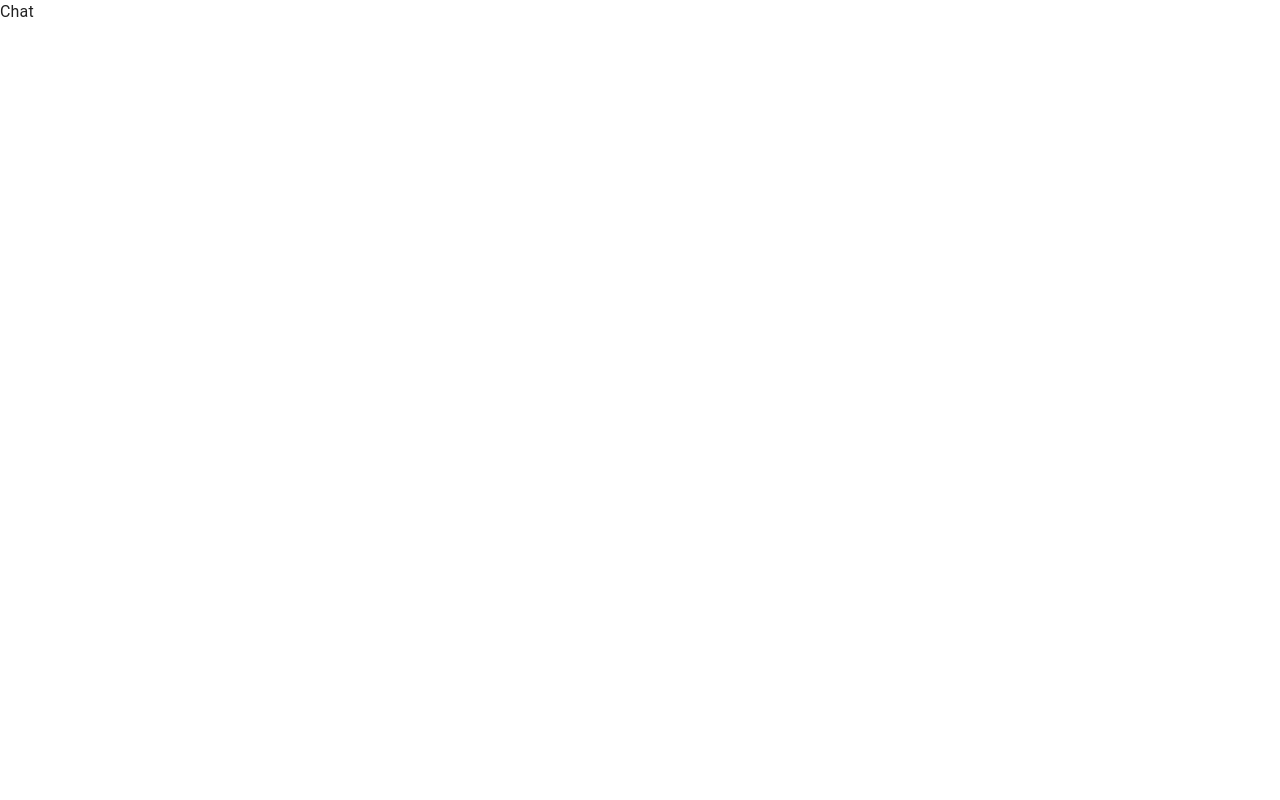
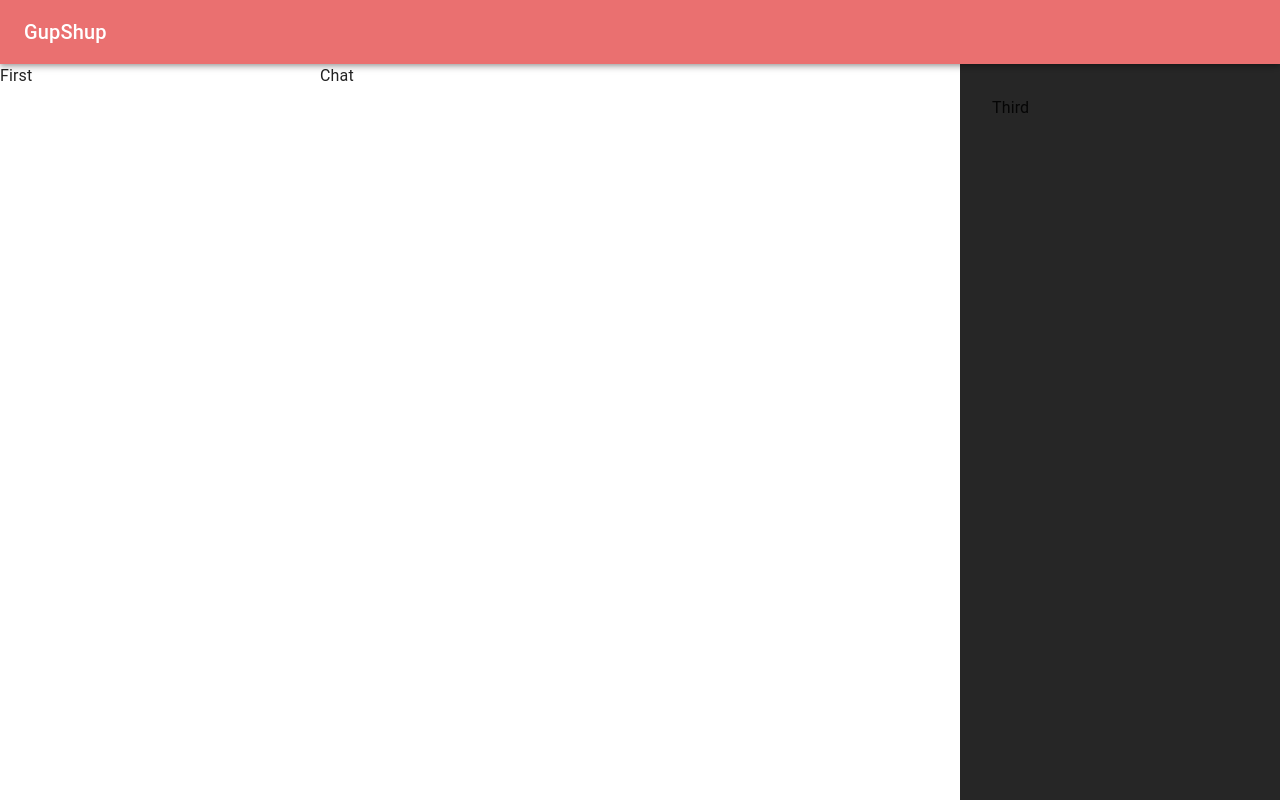
Before and after one commit to Amanletscode/ChatApp, a React (Vite) app: page /chat/1 in a window 1280 px wide. Built offline with nearby package versions, Linux system fonts and the light colour scheme.

Commit message:
New additions regarding SEO optimizations, Reusable components, etc.

```diff
--- a/src/App.jsx
+++ b/src/App.jsx
@@ -6,6 +6,8 @@ const Home = lazy(() => import("./pages/Home"));
 const Login = lazy(() => import("./pages/Login"));
 const Chat = lazy(() => import("./pages/Chat"));
 const Groups = lazy(() => import("./pages/Groups"));
+const NotFound = lazy(()=>import("./pages/NotFound"));
+
 
 let user = true;
 
@@ -24,7 +26,7 @@ const App = () => {
         </ProtectedRoutes>
       } />
 
-  {/* <Route path="*" element={<Home />} /> */}
+  <Route path="*" element={<NotFound />} />
 
       </Routes>
     </BrowserRouter>
--- /dev/null
+++ b/src/components/constants/color.js
@@ -0,0 +1 @@
+export const orange = "#ea7070"
--- /dev/null
+++ b/src/components/layout/AppLayout.jsx
@@ -0,0 +1,56 @@
+import React from "react";
+import Header from "./Header";
+import Title from "../shared/Title";
+import { Grid } from "@mui/material";
+
+const AppLayout = (WrappedComponent) => {
+  return (props) => {
+    return (
+      <>
+        <Title />
+        <Header />
+
+        <Grid container height={"calc(100vh - 4rem)"}>
+          <Grid
+            item
+            sm={4}
+            md={3}
+            sx={{
+              display: { xs: "none", sm: "block" },
+            }}
+            height="100%"
+          >
+            First
+          </Grid>
+
+          <Grid
+            item
+            xs={12}
+            sm={8}
+            md={5}
+            lg={6}
+            height={"100%"}
+          >
+            <WrappedComponent {...props} />
+          </Grid>
+
+          <Grid
+            item
+            md={4}
+            lg={3}
+            height={"100%"}
+            sx={{
+              display: { xs: "none", sm: "block" },
+              padding: "2rem",
+              bgcolor: "rgba(0,0,0,0.85)",
+            }}
+          >
+            Third
+          </Grid>
+        </Grid>
+      </>
+    );
+  };
+};
+
+export default AppLayout;
--- /dev/null
+++ b/src/components/layout/Header.jsx
@@ -0,0 +1,37 @@
+import { AppBar, Box, IconButton, Toolbar, Typography } from "@mui/material";
+import React from "react";
+import { orange } from "../constants/color";
+
+const Header = () => {
+  const handle = () => {
+    console.log("IconButton clicked");
+  };
+
+  return (
+    <Box sx={{ flexGrow: 1 }} height={"4rem"}>
+      <AppBar
+        position="static"
+        sx={{
+          bgcolor: orange,
+        }}
+      >
+        <Toolbar>
+          <Typography
+            variant="h6"
+            sx={{ display: { xs: "none", sm: "block" } }}
+          >
+            GupShup
+          </Typography>
+
+          <Box sx={{ display: { xs: "block", sm: "none" } }}>
+            <IconButton color="inherit" onClick={handle}>
+              {/* Icon content goes here */}
+            </IconButton>
+          </Box>
+        </Toolbar>
+      </AppBar>
+    </Box>
+  );
+};
+
+export default Header;
--- /dev/null
+++ b/src/components/shared/Title.jsx
@@ -0,0 +1,16 @@
+import React from "react";
+import { Helmet } from "react-helmet-async";
+
+const Title = ({
+  title = "Chat App",
+  description = "This is a chat app called 'GupShup' ",
+}) => {
+  return (
+    <Helmet>
+      <title>{title}</title>
+      <meta name="description" content={description} />
+    </Helmet>
+  );
+};
+
+export default Title;
--- a/src/pages/Chat.jsx
+++ b/src/pages/Chat.jsx
@@ -1,9 +1,10 @@
 import React from 'react'
+import AppLayout from "../components/layout/AppLayout";
 
 const Chat = () => {
   return (
     <div>Chat</div>
   )
-}
+};
 
-export default Chat
+export default AppLayout(Chat)
--- /dev/null
+++ b/src/pages/NotFound.jsx
@@ -0,0 +1,9 @@
+import React from 'react'
+
+const NotFound = () => {
+  return (
+    <div>NotFound</div>
+  )
+}
+
+export default NotFound
```
Also changed, not shown: src/pages/Home.jsx (+6 -5 lines).
